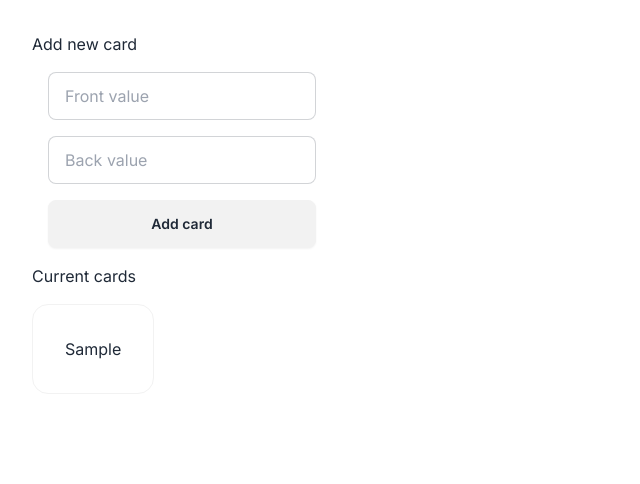
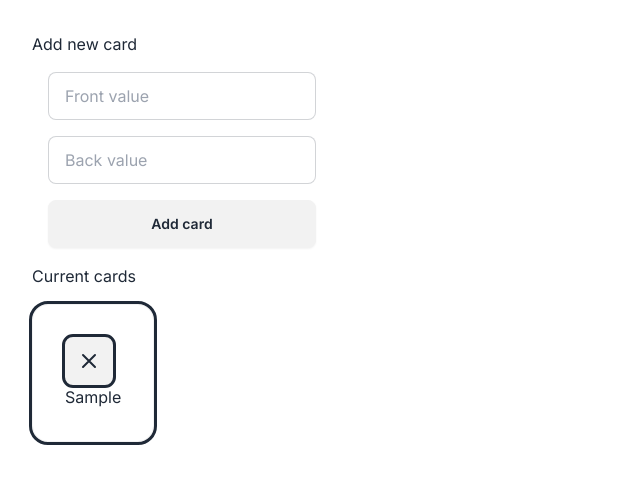
Before and after one commit to rnjohn/anki-flash, a Next.js app: page / in a window 1280 px wide. Both pictures are taken after typing "Sample", "Sample" into the empty fields and a click on the button "Add card". Shown: the top 484 px of the page, without its empty margins (0-640 px from the left). Built offline with nearby package versions, Linux system fonts and the light colour scheme; no server answers; the database is empty.

Commit message:
feat: add removal function of cards

```diff
--- a/app/actions/flashcardActions.ts
+++ b/app/actions/flashcardActions.ts
@@ -13,4 +13,9 @@ const getFlashcards = async () => {
     return JSON.parse(JSON.stringify(flashcards))
 }
 
-export { addFlashcard, getFlashcards }
+const deleteFlashcard = async (frontValue: string, backValue: string) => {
+    console.log(frontValue, backValue)
+    await Flashcard.deleteOne({ front: frontValue, back: backValue });
+}
+
+export { addFlashcard, getFlashcards, deleteFlashcard }
--- a/app/components/Card.tsx
+++ b/app/components/Card.tsx
@@ -1,6 +1,16 @@
 import { useState } from 'react';
 
-export default function Card({ front, back }: { front: string; back: string }) {
+export default function Card({
+  index,
+  front,
+  back,
+  handleRemoval,
+}: {
+  index: number;
+  front: string;
+  back: string;
+  handleRemoval: Function;
+}) {
   const [clicked, setClicked] = useState(false);
   const [value, setValue] = useState(front);
 
@@ -10,7 +20,26 @@ export default function Card({ front, back }: { front: string; back: string }) {
   };
 
   return (
-    <div className="card card-bordered w-fit p-8" onClick={handleClick}>
+    <div className="card card-bordered w-fit p-8 outline" onClick={handleClick}>
+      <button
+        className="btn btn-square outline"
+        onClick={() => handleRemoval(index, front, back)}
+      >
+        <svg
+          xmlns="http://www.w3.org/2000/svg"
+          className="h-6 w-6"
+          fill="none"
+          viewBox="0 0 24 24"
+          stroke="currentColor"
+        >
+          <path
+            stroke-linecap="round"
+            stroke-linejoin="round"
+            stroke-width="2"
+            d="M6 18L18 6M6 6l12 12"
+          />
+        </svg>
+      </button>
       <h1 className="select-none">{value}</h1>
     </div>
   );
--- a/app/models/flashcard.ts
+++ b/app/models/flashcard.ts
@@ -14,6 +14,6 @@ const flashcardSchema = new mongoose.Schema<IFlaschcard>({
     type: String,
     required: true
   },
-});
+}, { timestamps: true });
 
 export default mongoose.models.Flashcard || mongoose.model<IFlaschcard>('Flashcard', flashcardSchema);
--- a/app/page.tsx
+++ b/app/page.tsx
@@ -1,7 +1,11 @@
 'use client';
 import { useState, useEffect } from 'react';
 import Card from '@/app/components/Card';
-import { addFlashcard, getFlashcards } from './actions/flashcardActions';
+import {
+  addFlashcard,
+  getFlashcards,
+  deleteFlashcard,
+} from './actions/flashcardActions';
 
 type flashcard = {
   front: string;
@@ -18,7 +22,9 @@ export default function Home() {
       getFlashcards().then((data) => {
         setFlashcards(data);
       });
-    } catch (error: any) {}
+    } catch (error: any) {
+      console.log('Error when retrieving flashcards from db');
+    }
   }, []);
 
   const handleButton = (e: any) => {
@@ -35,6 +41,12 @@ export default function Home() {
 
   const handleBackChange = (e: any) => {
     setBackValue(e.target.value);
+  };
+
+  const handleRemoval = (index: number, front: string, back: string) => {
+    console.log(index);
+    setFlashcards(flashcards.filter((flashcard, i) => index !== i));
+    deleteFlashcard(front, back);
   };
 
   return (
@@ -68,8 +80,10 @@ export default function Home() {
         {flashcards.map((flashcard, index) => (
           <Card
             key={index}
+            index={index}
             front={flashcard.front}
             back={flashcard.back}
+            handleRemoval={handleRemoval}
           ></Card>
         ))}
       </div>
```
Also changed, not shown: 1 other file (tests, documents, lock files or other folders).
